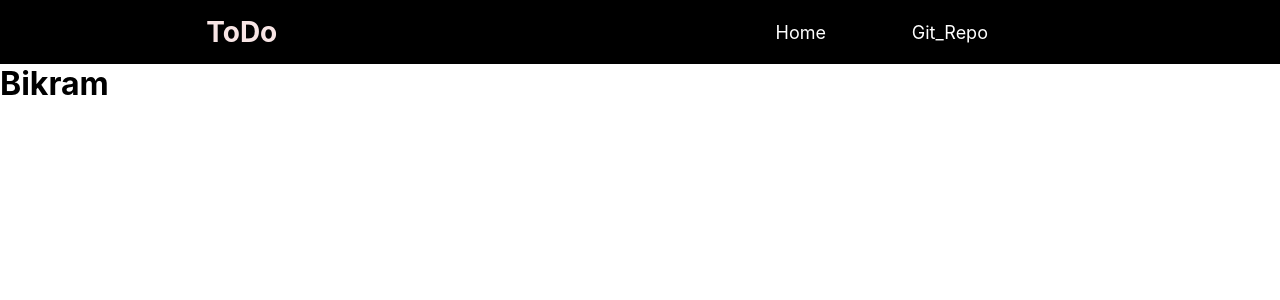
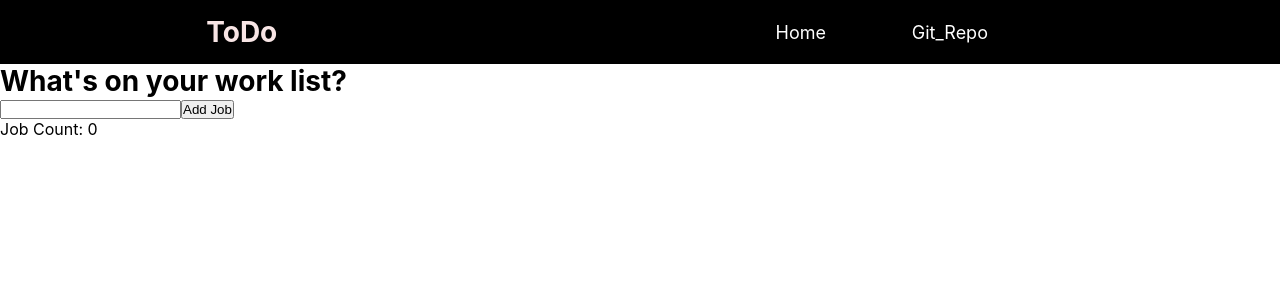
Before and after one commit to BikramdeepSingh/ToDo, a React (Create React App) app: page / in a window 1280 px wide. Shown: the top 300 px of the page. Built offline with nearby package versions, Linux system fonts and the light colour scheme.

Commit message:
home page construction

```diff
--- a/src/App.js
+++ b/src/App.js
@@ -1,10 +1,11 @@
 import Nav from "./components/Nav";
+import ToDo from "./components/ToDo";
 
 function App() {
   return (
     <>
       <Nav />
-      <h1>Bikram</h1>
+      <ToDo />
     </>
   );
 }
--- a/src/components/Nav.js
+++ b/src/components/Nav.js
@@ -2,9 +2,9 @@ import "../styling/Nav.scss";
 
 function Nav() {
   return (
-    <div class="nav_bar">
+    <div className="nav_bar">
       <h2>ToDo</h2>
-      <div class="nav_links">
+      <div className="nav_links">
         <a href="#">Home</a>
         <a href="https://github.com/BikramdeepSingh/to_do.git">Git_Repo</a>
       </div>
--- a/src/components/ToDo.js
+++ b/src/components/ToDo.js
@@ -0,0 +1,42 @@
+import { useState, useEffect } from "react";
+// import "../styling/ToDo.scss";
+
+function ToDo() {
+  const [inputText, setInputText] = useState("");
+  const [todos, setTodos] = useState([]);
+
+  const inputHandler = (appendText) => {
+    setInputText(appendText.target.value);
+  };
+
+  const ToDoHandler = (jobs) => {
+    jobs.preventDefault();
+    setTodos([
+      ...todos,
+      {
+        text: inputText,
+        key: Math.random() * 100,
+      },
+    ]);
+  };
+
+  return (
+    <div className="ToDo">
+      <h2 className="heading">What's on your work list?</h2>
+      <form action="#">
+        <input value={inputText} onChange={inputHandler} type="text" />
+        <button onClick={ToDoHandler}>Add Job</button>
+      </form>
+
+      <div className="todo_displayer">
+        {todos.map(() => (
+          <h2>{todos.text}</h2>
+        ))}
+      </div>
+
+      <p>Job Count: {todos.length}</p>
+    </div>
+  );
+}
+
+export default ToDo;
--- /dev/null
+++ b/src/styling/Todo.scss
@@ -0,0 +1,12 @@
+* {
+  padding: 0%;
+  margin: 0%;
+}
+
+.ToDo {
+  h1 {
+    .heading {
+      align-items: center;
+    }
+  }
+}
```
